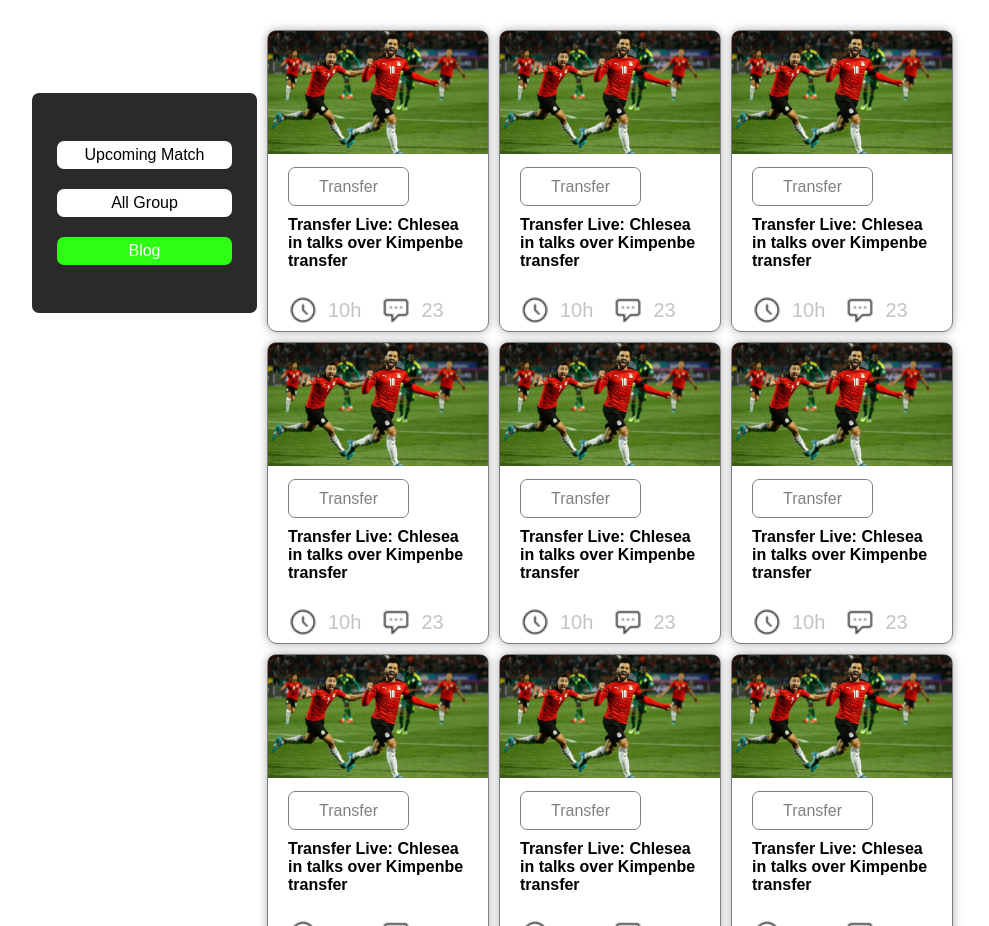
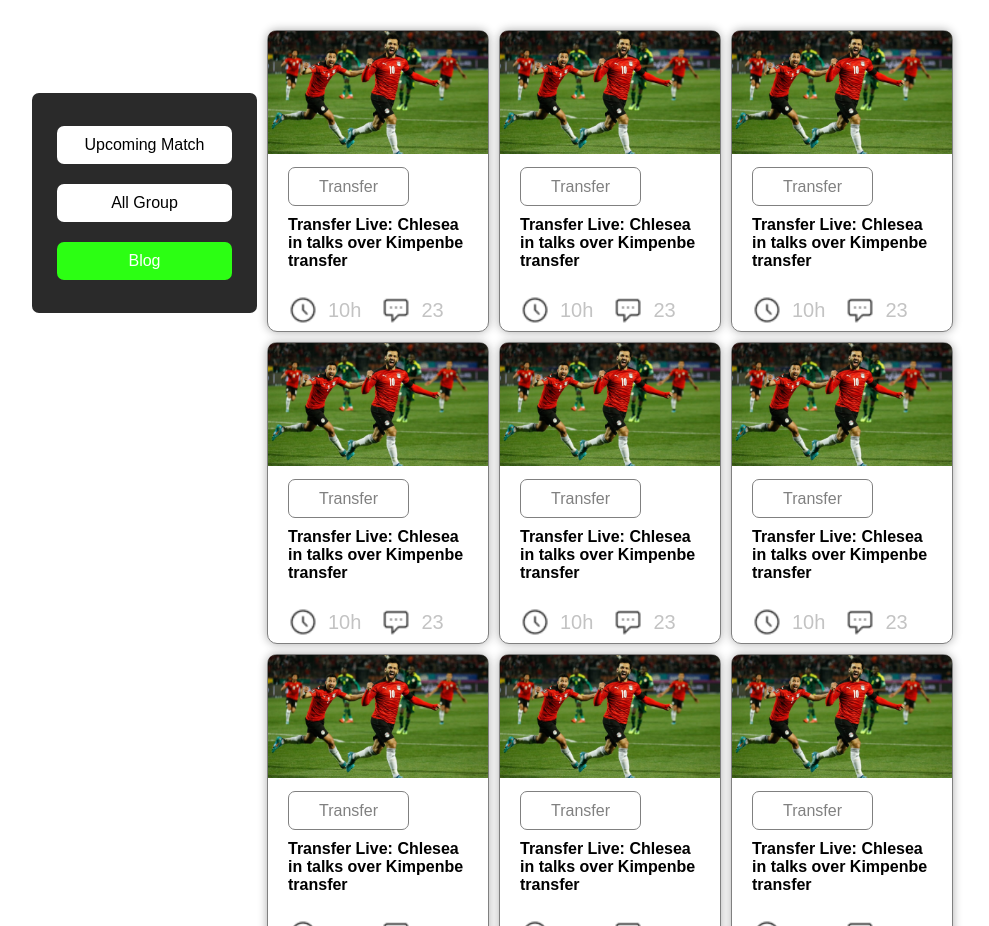
Before and after one commit to TajwarSaiyeed/world-cup-2022, a plain HTML site: page index.html in a window 1280 px wide. Shown: the part 820-1746 px from the top of the page, without its empty margins (160-1149 px from the left). Drawn offline with Linux system fonts and the light colour scheme.

Commit message:
Update style.css

```diff
--- a/style.css
+++ b/style.css
@@ -87,7 +87,7 @@ a{
 	text-align: center;
 	width: 60%;
 	margin: 10px 0;
-	padding: 5px 20px;
+	padding: 10px 20px;
 	border-radius: 7px;
 }
 .btn-white.active{
```
